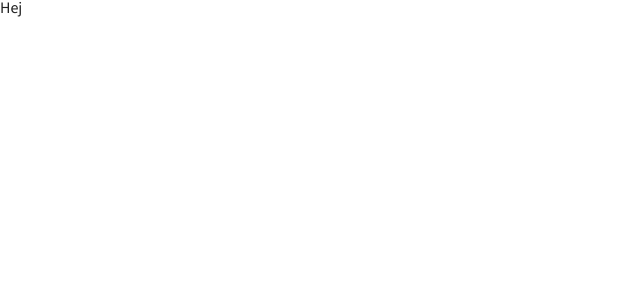
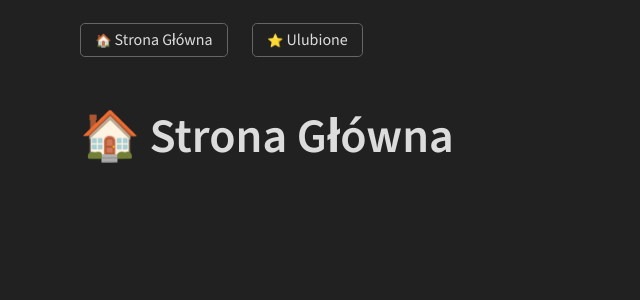
Before and after one commit to aleksandrawrombel/Repo_Hunt, a React (Vite) app: page / in a window 1280 px wide. Shown: the top 300 px of the page, without its empty margins (0-640 px from the left). Built offline with nearby package versions, Linux system fonts and the light colour scheme.

Commit message:
header component added, hero text added

```diff
--- a/src/components/Home.jsx
+++ b/src/components/Home.jsx
@@ -1,5 +1,11 @@
+import HomeHeader from "./HomeHeader";
+
 const Home = () => {
-  return <h1>Hej</h1>;
+  return (
+    <>
+      <HomeHeader />
+    </>
+  );
 };
 
 export default Home;
--- /dev/null
+++ b/src/components/HomeHeader.jsx
@@ -0,0 +1,25 @@
+import { Link } from "react-router-dom";
+
+const HomeHeader = () => {
+  return (
+    <header className="container">
+      <div className="header_nav">
+        <ul>
+          <li>
+            <Link to="/" className="header_nav_link">
+              <span className="header_nav_emoji">&#127968;</span> Strona Główna
+            </Link>
+          </li>
+          <li>
+            <Link to="/" className="header_nav_link">
+              <span className="header_nav_emoji">&#11088;</span> Ulubione
+            </Link>
+          </li>
+        </ul>
+      </div>
+      <h1 className="home_hero_text">&#127968; Strona Główna</h1>
+    </header>
+  );
+};
+
+export default HomeHeader;
--- /dev/null
+++ b/src/scss/elements/_HomeHeader.scss
@@ -0,0 +1,41 @@
+.header_nav {
+  height: 5rem;
+  display: flex;
+  justify-content: flex-start;
+  align-items: center;
+
+  ul {
+    display: flex;
+    gap: 1.5rem;
+
+    li {
+      cursor: pointer;
+      padding: 0.5rem 0.9rem;
+      border: solid 0.1rem $color-grayish;
+      border-radius: 0.3rem;
+      text-align: center;
+      transition: background-color 0.3s, box-shadow 0.3s;
+
+      &:hover {
+        box-shadow: inset 0 0 0.4rem 0.1rem rgba(255, 255, 255, 0.5);
+        background-color: $color-grayish;
+      }
+    }
+
+    .header_nav_link {
+      text-decoration: none;
+      color: $color-whitish;
+    }
+
+    .header_nav_emoji {
+      font-size: 0.8rem;
+    }
+  }
+}
+
+.home_hero_text {
+  font-size: 3rem;
+  font-weight: 600;
+  color: $color-whitish;
+  margin-top: 2rem;
+}
--- a/src/scss/elements/_base.scss
+++ b/src/scss/elements/_base.scss
@@ -1,3 +1,10 @@
 body {
-    font-family: $font-base;
+  font-family: $font-base;
+  background-color: $color-gray-dark;
 }
+
+.container {
+  max-width: 70rem;
+  margin: 0 auto;
+  padding: 0 2rem;
+}
--- a/src/scss/main.scss
+++ b/src/scss/main.scss
@@ -1,5 +1,5 @@
-@import 'generic/reset';
-@import 'settings/fonts';
-@import 'settings/colors';
-@import 'elements/base';
-@import 'elements/Home';
+@import "generic/reset";
+@import "settings/fonts";
+@import "settings/colors";
+@import "elements/base";
+@import "elements/HomeHeader";
--- a/src/scss/settings/_colors.scss
+++ b/src/scss/settings/_colors.scss
@@ -2,3 +2,4 @@ $color-gray-dark: #212121;
 $color-gray-light: #2b2b2b;
 $color-yellow: #ffb300;
 $color-whitish: #dcdcdc;
+$color-grayish: #666666;
```
Also changed, not shown: src/scss/elements/_Home.scss (deleted).
